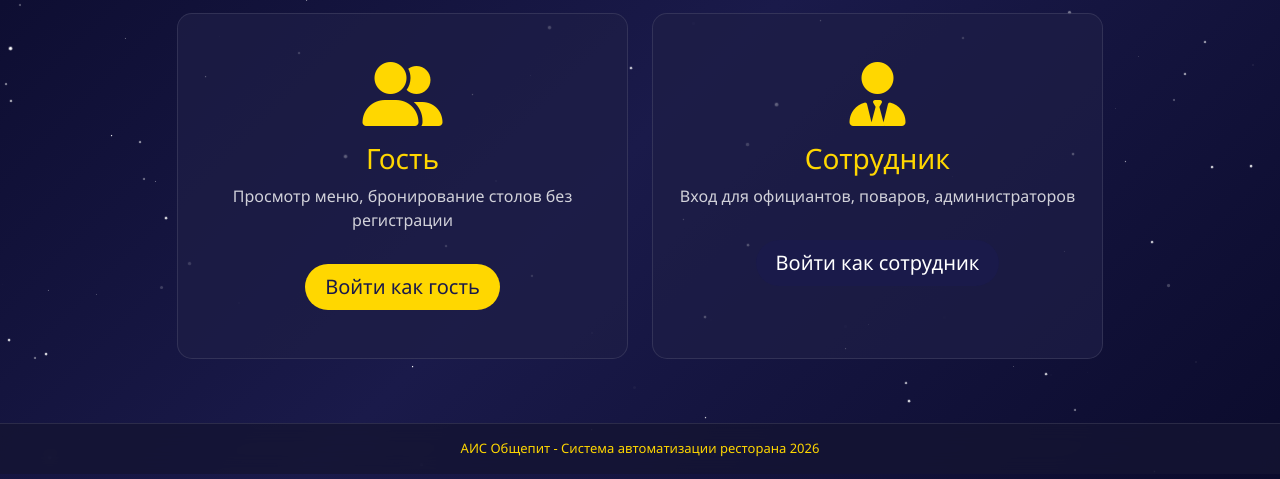
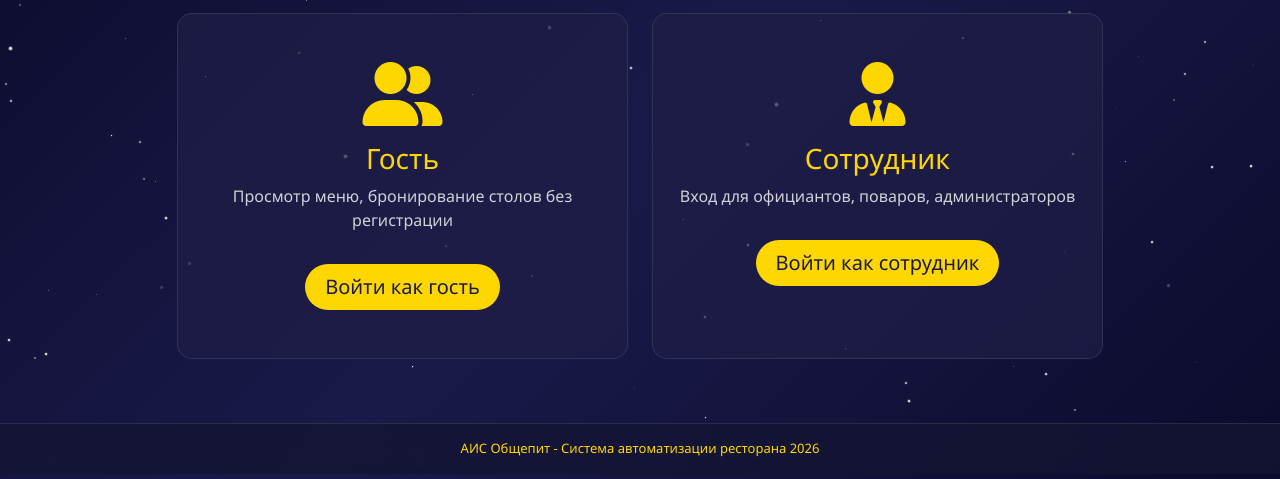
Before and after one commit to kotp2001/obshepit-ais, a Django app: page / in a window 1280 px wide. Shown: the part 258-737 px from the top of the page. Run offline with Django 4.2, Linux system fonts and the light colour scheme.

Commit message:
Update landing.html

```diff
--- a/templates/landing.html
+++ b/templates/landing.html
@@ -17,7 +17,7 @@
                     <i class="fas fa-user-friends fa-4x mb-3" style="color: #ffd700;"></i>
                     <h3 class="card-title" style="color: #ffd700;">Гость</h3>
                     <p class="card-text" style="color: rgba(255,255,255,0.8);">Просмотр меню, бронирование столов без регистрации</p>
-                    <a href="/menu/" class="btn btn-warning btn-lg mt-3" style="background: #ffd700; color: #1a1a4a;">Войти как гость</a>
+                    <a href="/menu/" class="btn btn-warning btn-lg mt-3" style="background: #ffd700; color: #1a1a4a; border: none;">Войти как гость</a>
                 </div>
             </div>
         </div>
@@ -29,13 +29,13 @@
                     <i class="fas fa-user-tie fa-4x mb-3" style="color: #ffd700;"></i>
                     <h3 class="card-title" style="color: #ffd700;">Сотрудник</h3>
                     <p class="card-text" style="color: rgba(255,255,255,0.8);">Вход для официантов, поваров, администраторов</p>
-                    <button onclick="showLoginForm()" class="btn btn-primary btn-lg mt-3">Войти как сотрудник</button>
+                    <button onclick="showLoginForm()" class="btn btn-warning btn-lg mt-3" style="background: #ffd700; color: #1a1a4a; border: none;">Войти как сотрудник</button>
                 </div>
             </div>
         </div>
     </div>
 
-    <!-- Форма входа для сотрудника (скрыта по умолчанию) -->
+    <!-- Форма входа для сотрудника -->
     <div id="login-form-container" class="row justify-content-center mt-5" style="display: none;">
         <div class="col-md-4">
             <div class="card" style="background: rgba(30,30,70,0.8); backdrop-filter: blur(10px);">
@@ -45,14 +45,14 @@
                 <div class="card-body">
                     <div id="login-error" class="alert alert-danger" style="display: none;"></div>
                     <div class="form-group mb-3">
-                        <label class="form-label">Логин</label>
+                        <label class="form-label" style="color: white;">Логин</label>
                         <input type="text" id="login-username" class="form-control" placeholder="Введите логин">
                     </div>
                     <div class="form-group mb-3">
-                        <label class="form-label">Пароль</label>
+                        <label class="form-label" style="color: white;">Пароль</label>
                         <input type="password" id="login-password" class="form-control" placeholder="Введите пароль">
                     </div>
-                    <button class="btn btn-primary w-100" onclick="employeeLogin()">Войти</button>
+                    <button class="btn btn-warning w-100" onclick="employeeLogin()" style="background: #ffd700; color: #1a1a4a; border: none;">Войти</button>
                     <button class="btn btn-secondary w-100 mt-2" onclick="hideLoginForm()">Назад</button>
                 </div>
             </div>
@@ -82,7 +82,6 @@
             return;
         }
 
-        // Временно используем простую проверку (позже заменим на API)
         if (username === 'admin' && password === 'admin123') {
             localStorage.setItem('user_role', 'admin');
             localStorage.setItem('user_name', username);
@@ -104,28 +103,7 @@
             return;
         }
 
-        // Проверка через API (если пользователи в базе данных)
-        fetch('/api/login/', {
-            method: 'POST',
-            headers: {'Content-Type': 'application/json'},
-            body: JSON.stringify({username: username, password: password})
-        })
-        .then(response => response.json())
-        .then(data => {
-            if (data.success) {
-                localStorage.setItem('user_role', data.role);
-                localStorage.setItem('user_name', username);
-                if (data.role === 'admin') window.location.href = '/admin-panel/';
-                else if (data.role === 'waiter') window.location.href = '/waiter/';
-                else if (data.role === 'chef') window.location.href = '/kitchen/';
-                else window.location.href = '/';
-            } else {
-                showError('Неверный логин или пароль');
-            }
-        })
-        .catch(() => {
-            showError('Ошибка соединения с сервером');
-        });
+        showError('Неверный логин или пароль');
     }
 
     function showError(message) {
```
